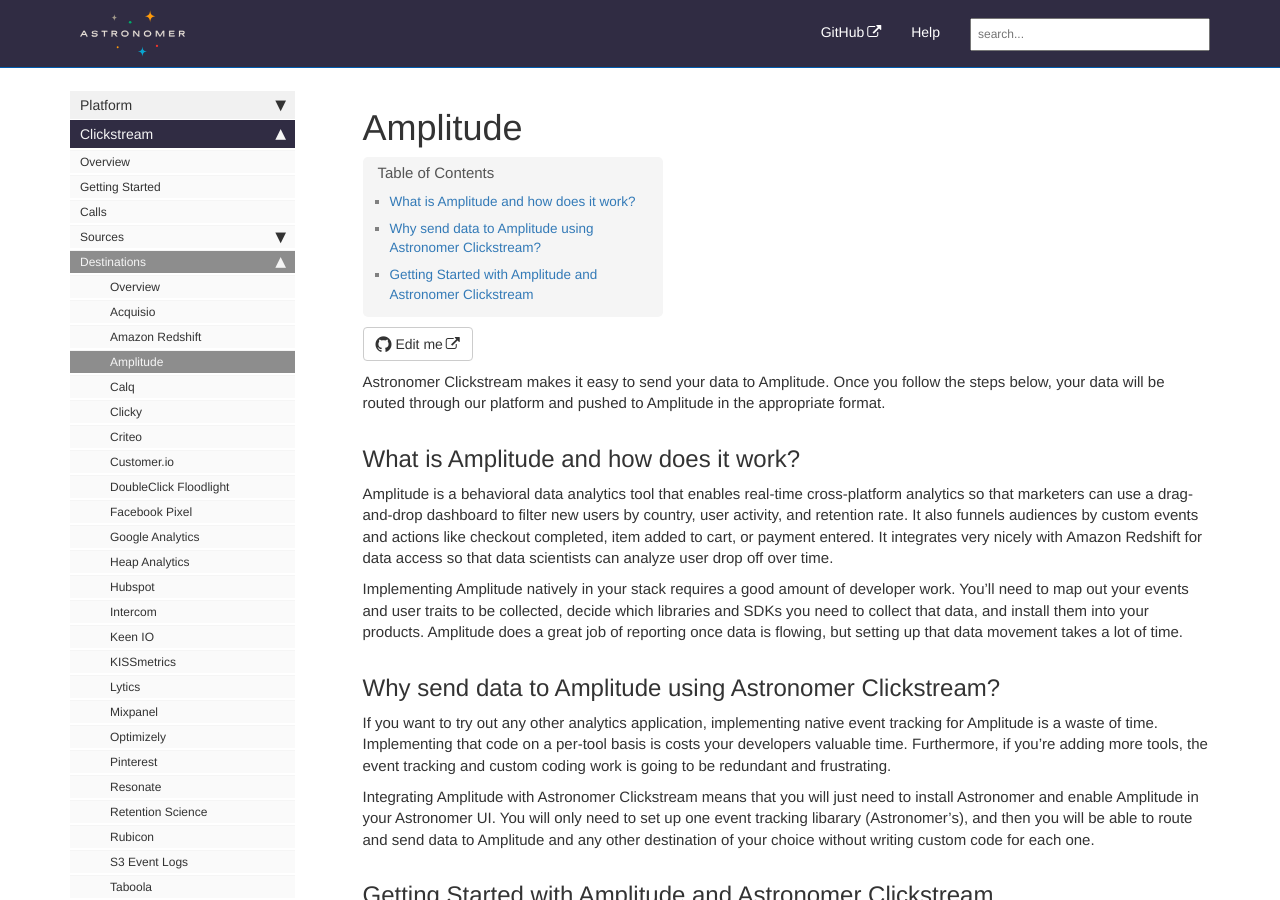
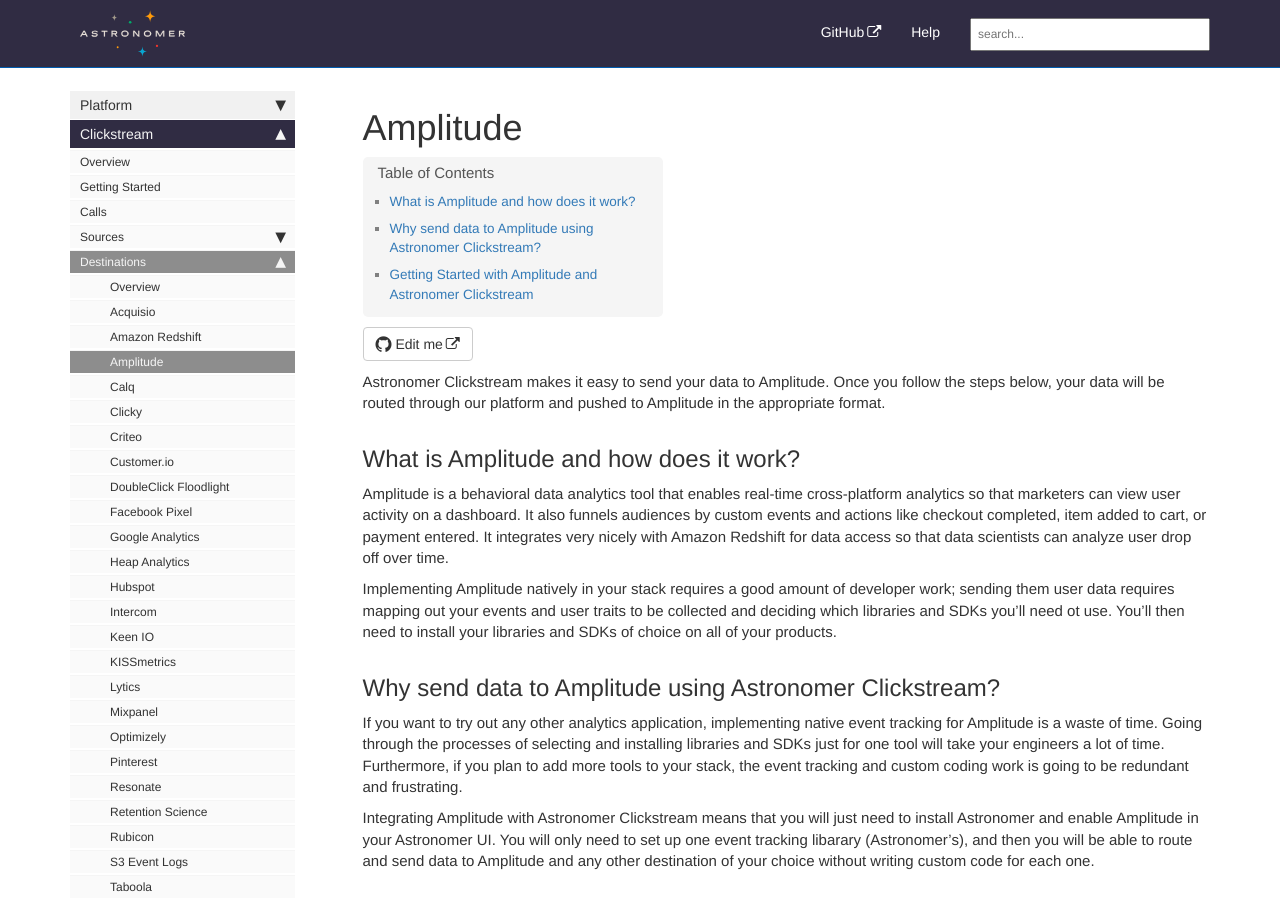
Before and after one commit to petedejoy/documentation, a Jekyll site: the page built from v2/clickstream/destinations/amplitude.md, in a window 1280 px wide and 900 px high. Built offline with Jekyll 4.4.1, drawn with Linux system fonts in a browser that asks for light colours; nearby versions of some CDN libraries; comment, search, counter and statistics services are not loaded.

Commit message:
Amplitude MVP Final #10

```diff
--- a/v2/clickstream/destinations/amplitude.md
+++ b/v2/clickstream/destinations/amplitude.md
@@ -7,13 +7,13 @@ Astronomer Clickstream makes it easy to send your data to Amplitude. Once you fo
 
 ## What is Amplitude and how does it work?
 
-Amplitude is a behavioral data analytics tool that enables real-time cross-platform analytics so that marketers can use a drag-and-drop dashboard to filter new users by country, user activity, and retention rate. It also funnels audiences by custom events and actions like checkout completed, item added to cart, or payment entered. It integrates very nicely with Amazon Redshift for data access so that data scientists can analyze user drop off over time.
+Amplitude is a behavioral data analytics tool that enables real-time cross-platform analytics so that marketers can view user activity on a dashboard. It also funnels audiences by custom events and actions like checkout completed, item added to cart, or payment entered. It integrates very nicely with Amazon Redshift for data access so that data scientists can analyze user drop off over time.
 
-Implementing Amplitude natively in your stack requires a good amount of developer work. You'll need to map out your events and user traits to be collected, decide which libraries and SDKs you need to collect that data, and install them into your products. Amplitude does a great job of reporting once data is flowing, but setting up that data movement takes a lot of time.
+Implementing Amplitude natively in your stack requires a good amount of developer work; sending them user data requires mapping out your events and user traits to be collected and deciding which libraries and SDKs you'll need ot use. You'll then need to install your libraries and SDKs of choice on all of your products.
 
 ## Why send data to Amplitude using Astronomer Clickstream?
 
-If you want to try out any other analytics application, implementing native event tracking for Amplitude is a waste of time. Implementing that code on a per-tool basis is costs your developers valuable time. Furthermore, if you're adding more tools, the event tracking and custom coding work is going to be redundant and frustrating.
+If you want to try out any other analytics application, implementing native event tracking for Amplitude is a waste of time. Going through the processes of selecting and installing libraries and SDKs just for one tool will take your engineers a lot of time. Furthermore, if you plan to add more tools to your stack, the event tracking and custom coding work is going to be redundant and frustrating.
 
 Integrating Amplitude with Astronomer Clickstream means that you will just need to install Astronomer and enable Amplitude in your Astronomer UI. You will only need to set up one event tracking libarary (Astronomer's), and then you will be able to route and send data to Amplitude and any other destination of your choice without writing custom code for each one.
 
```
